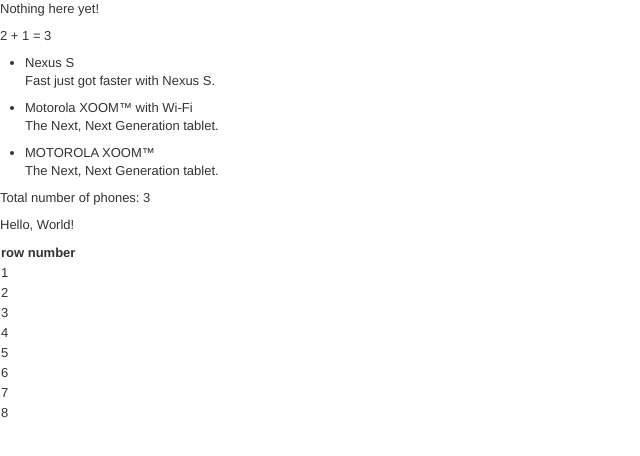
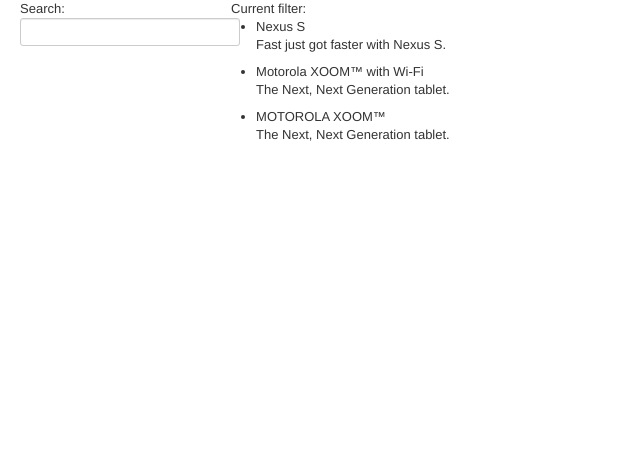
Before and after one commit to Wallsays/daily-programming, a plain HTML site: page angular-samples/official/app/index.html in a window 1280 px wide. Shown: the whole page, without its empty margins (0-640 px from the left). Drawn offline with Linux system fonts and the light colour scheme.

Commit message:
official angular tut: filtering repeaters

```diff
--- a/angular-samples/official/app/index.html
+++ b/angular-samples/official/app/index.html
@@ -1,8 +1,8 @@
 <!doctype html>
-<html lang="en" ng-app>
+<html lang="en" ng-app ng-controller="PhoneListCtrl">
 <head>
   <meta charset="utf-8">
-  <title>My HTML File</title>
+  <title ng-bind-template="Google Phone Gallery: {{query}}">Google Phone Gallery</title>
   <link rel="stylesheet" href="css/bootstrap.css">
   <link rel="stylesheet" href="css/app.css">
   <script src="lib/angular/angular.js"></script>
@@ -10,24 +10,28 @@
 </head>
 <body ng-controller="PhoneListCtrl">
 
-  <p>Nothing here {{'yet' + '!'}}</p>
-  <p>2 + 1 = {{2 + 1}}</p>
+  <div class="container-fluid">
+    <div class="row-fluid">
+      <div class="span2">
+        <!--Sidebar content-->
 
-   <ul>
-    <li ng-repeat="phone in phones">
-      {{phone.name}}
-      <p>{{phone.snippet}}</p>
-    </li>
-  </ul>
+        Search: <input ng-model="query">
 
-  <p>Total number of phones: {{phones.length}}</p>
+      </div>
+      <div class="span10">
+        <div id="status">Current filter: {{query}}</div>
+        <!--Body content-->
 
-  <p>{{hello}}</p>
+        <ul class="phones">
+          <li ng-repeat="phone in phones | filter:query">
+            {{phone.name}}
+            <p>{{phone.snippet}}</p>
+          </li>
+        </ul>
 
-  <table>
-    <tr><th>row number</th></tr>
-    <tr ng-repeat="i in [0, 1, 2, 3, 4, 5, 6, 7]"><td>{{i+1}}</td></tr>
-  </table>
+      </div>
+    </div>
+  </div>
 
 </body>
 </html>
```
Also changed, not shown: angular-samples/official/test/e2e/scenarios.js (+31 -1 lines).
